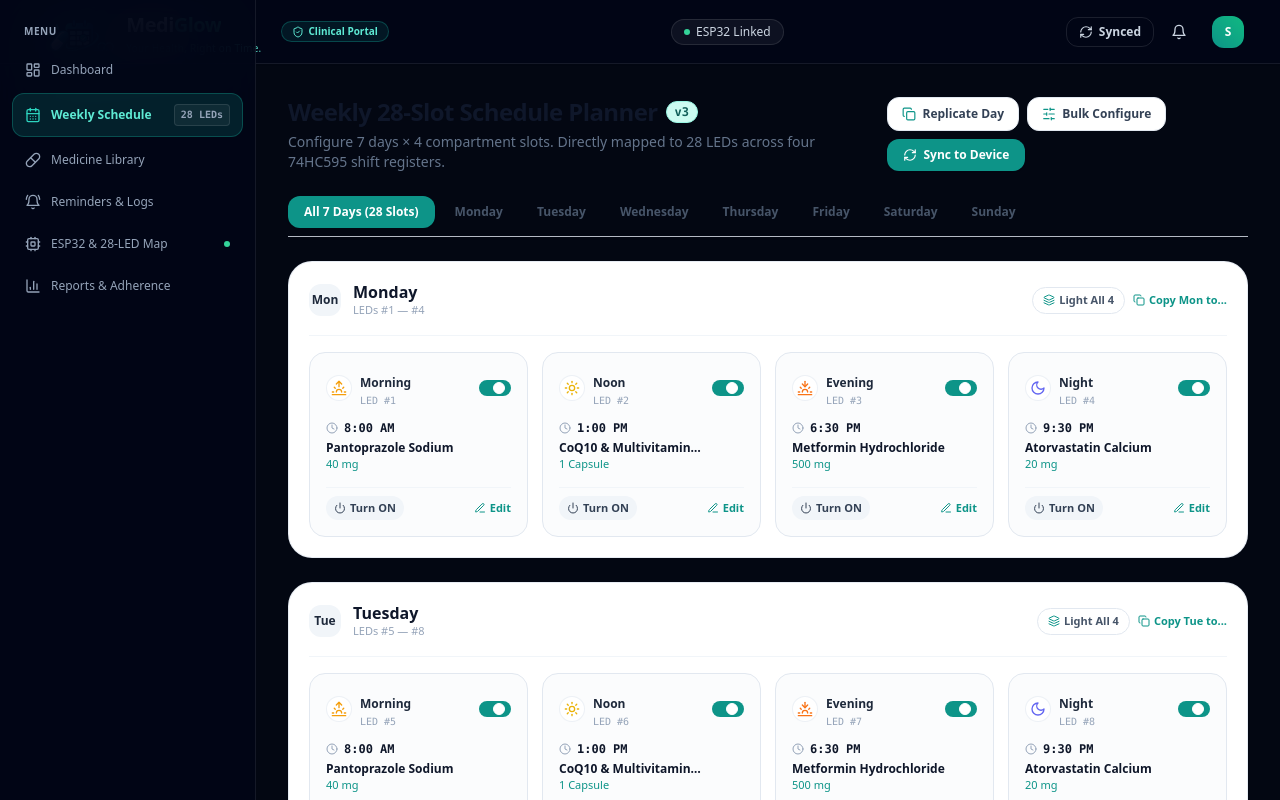
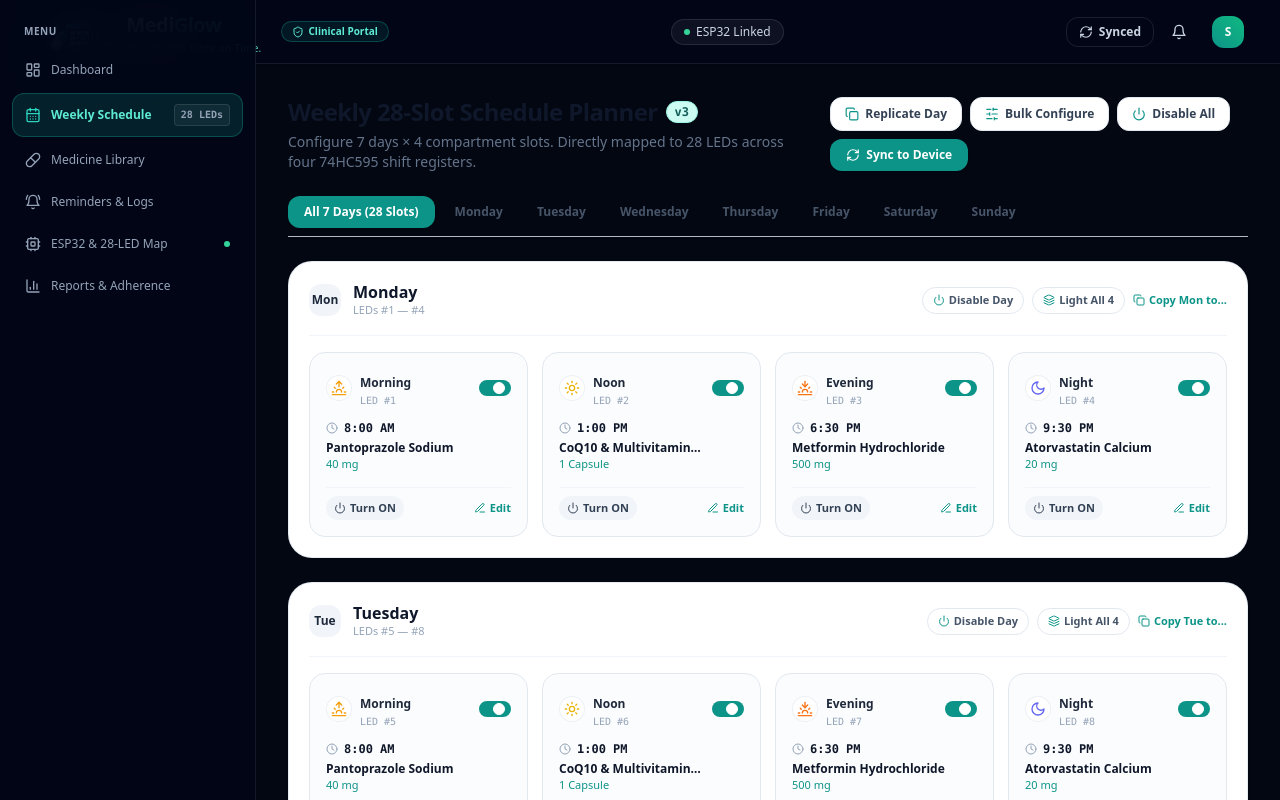
Before and after one commit to Sarthak-Raut-861/LDAM-CP, a Next.js app: page /schedule in a window 1280 px wide. Shown: the top 800 px of the page. Built offline with nearby package versions, Linux system fonts and the light colour scheme; no server answers; the database is empty; sample sign-in values are in the browser's storage.

Commit message:
Fix enable/disable toggle persistence across all 28 slots and add day/all toggle controls

```diff
--- a/src/components/device/DeviceMap28Led.tsx
+++ b/src/components/device/DeviceMap28Led.tsx
@@ -250,8 +250,7 @@ export const DeviceMap28Led: React.FC = () => {
                     const ledId = getLedId(day, slot);
                     const slotKey = `${day}_${slot}`;
                     const slotData = schedule.slots[slotKey];
-                    // Ensure all 28 compartment slots are fully configured
-                    const isEnabled = slotData?.enabled !== false;
+                    const isEnabled = Boolean(slotData?.enabled);
                     const isLit = activeLed === ledId;
                     const slotTime = slotData?.reminderTime || (slot === 'morning' ? '08:00' : slot === 'noon' ? '13:00' : slot === 'evening' ? '18:30' : '21:30');
 
--- a/src/components/schedule/WeeklySchedulePlanner.tsx
+++ b/src/components/schedule/WeeklySchedulePlanner.tsx
@@ -32,7 +32,15 @@ import { CopyDayModal } from './CopyDayModal';
 import { BulkConfigureModal } from './BulkConfigureModal';
 
 export const WeeklySchedulePlanner: React.FC = () => {
-  const { schedule, updateScheduleSlot, syncScheduleToDevice, deviceStatus, toggleSimulatedActiveLed, settings } = useApp();
+  const {
+    schedule,
+    updateScheduleSlot,
+    bulkConfigureSchedule,
+    syncScheduleToDevice,
+    deviceStatus,
+    toggleSimulatedActiveLed,
+    settings
+  } = useApp();
 
   const [activeDayFilter, setActiveDayFilter] = useState<'All' | DayOfWeek>('All');
   const [editingSlot, setEditingSlot] = useState<{ day: DayOfWeek; slot: SlotName } | null>(null);
@@ -61,6 +69,7 @@ export const WeeklySchedulePlanner: React.FC = () => {
   };
 
   const daysToRender = activeDayFilter === 'All' ? DAYS_OF_WEEK : [activeDayFilter];
+  const allSlotsEnabled = Object.values(schedule.slots).every(s => s.enabled);
 
   return (
     <div className="space-y-6">
@@ -99,6 +108,15 @@ export const WeeklySchedulePlanner: React.FC = () => {
           >
             <SlidersHorizontal className="w-3.5 h-3.5 text-teal-600 dark:text-teal-400" />
             Bulk Configure
+          </button>
+
+          <button
+            onClick={() => bulkConfigureSchedule(DAYS_OF_WEEK, SLOT_NAMES, { enabled: !allSlotsEnabled })}
+            className="flex items-center gap-1.5 px-3.5 py-2 rounded-xl border border-slate-200 dark:border-slate-700 bg-white dark:bg-slate-800 text-xs font-semibold text-slate-700 dark:text-slate-200 hover:bg-slate-50 transition-colors shadow-2xs"
+            title={allSlotsEnabled ? 'Disable all 28 compartment slots' : 'Enable all 28 compartment slots'}
+          >
+            <Power className="w-3.5 h-3.5 text-teal-600 dark:text-teal-400" />
+            {allSlotsEnabled ? 'Disable All' : 'Enable All'}
           </button>
 
           <button
@@ -168,6 +186,20 @@ export const WeeklySchedulePlanner: React.FC = () => {
                 </div>
 
                 <div className="flex items-center gap-2">
+                  {(() => {
+                    const allDaySlotsEnabled = SLOT_NAMES.every(s => schedule.slots[`${day}_${s}`]?.enabled);
+                    return (
+                      <button
+                        onClick={() => bulkConfigureSchedule([day], SLOT_NAMES, { enabled: !allDaySlotsEnabled })}
+                        className="text-[11px] px-2.5 py-1 rounded-lg border border-slate-200 dark:border-slate-700 text-slate-600 dark:text-slate-300 hover:bg-slate-100 dark:hover:bg-slate-800 font-semibold flex items-center gap-1 transition-all"
+                        title={allDaySlotsEnabled ? `Disable all 4 slots for ${day}` : `Enable all 4 slots for ${day}`}
+                      >
+                        <Power className="w-3 h-3 text-teal-600 dark:text-teal-400" />
+                        {allDaySlotsEnabled ? 'Disable Day' : 'Enable Day'}
+                      </button>
+                    );
+                  })()}
+
                   <button
                     onClick={() => {
                       const dayIdx = DAYS_OF_WEEK.indexOf(day);
--- a/src/services/storageService.ts
+++ b/src/services/storageService.ts
@@ -121,14 +121,23 @@ class StorageService {
       const stored = localStorage.getItem(KEYS.SCHEDULE);
       if (stored) {
         const parsed: WeeklySchedule = JSON.parse(stored);
-        // Ensure all 28 slots are configured
-        const hasUnconfiguredSlots = Object.values(parsed.slots).some(s => !s.enabled);
-        if (hasUnconfiguredSlots) {
-          const fullSched = createDefaultWeeklySchedule();
-          this.saveSchedule(fullSched, false);
-          return fullSched;
+        if (parsed && parsed.slots && typeof parsed.slots === 'object') {
+          const defaultSched = createDefaultWeeklySchedule();
+          let needsSave = false;
+
+          // Ensure every slot key exists in parsed.slots, while strictly respecting user's enabled/disabled states
+          Object.entries(defaultSched.slots).forEach(([key, defaultSlot]) => {
+            if (!parsed.slots[key]) {
+              parsed.slots[key] = defaultSlot;
+              needsSave = true;
+            }
+          });
+
+          if (needsSave) {
+            this.saveSchedule(parsed, false);
+          }
+          return parsed;
         }
-        return parsed;
       }
       const defaultSched = createDefaultWeeklySchedule();
       this.saveSchedule(defaultSched, false);
```
